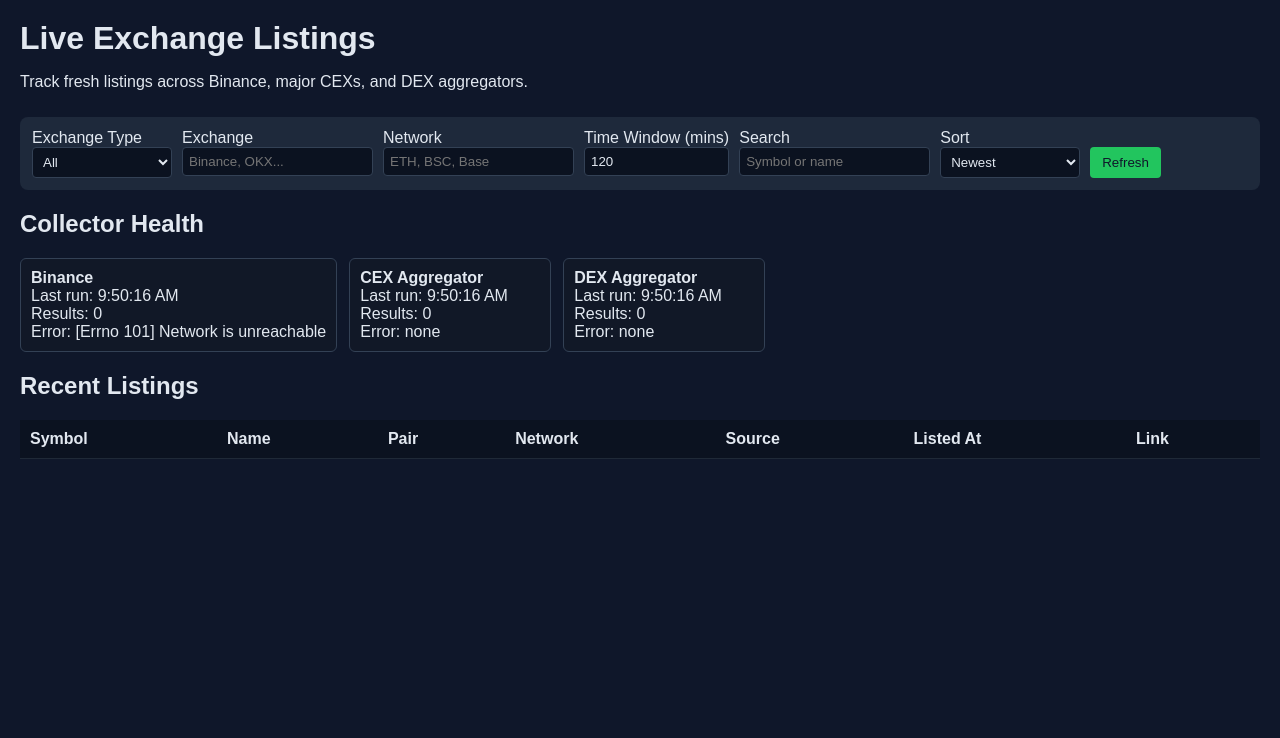
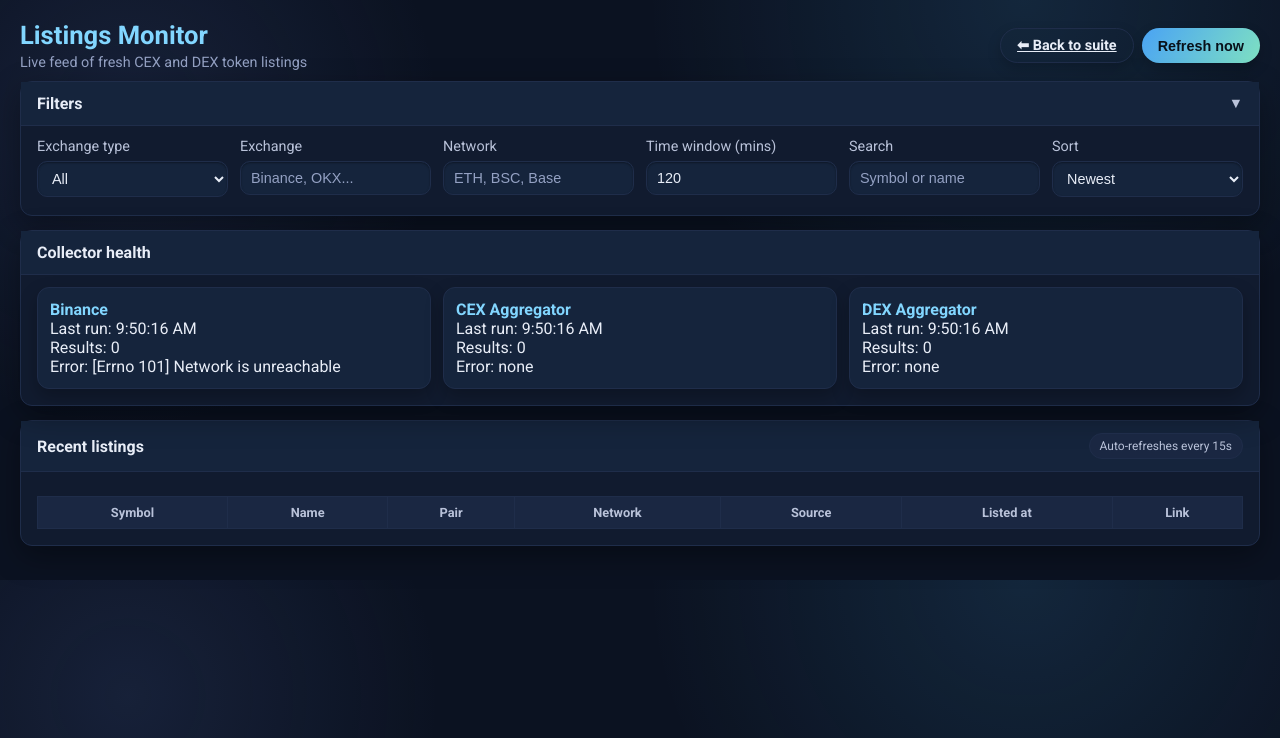
Before and after one commit to savvaniss/mean-pair, a FastAPI app: page /listings in a window 1280 px wide. Shown: the top 738 px of the page. Run offline with FastAPI, Linux system fonts and the light colour scheme; data that the repository does not hold is empty.

Commit message:
Integrate listings page with suite layout

```diff
--- a/static/css/listings.css
+++ b/static/css/listings.css
@@ -1,96 +1,51 @@
-body {
-    font-family: Arial, sans-serif;
-    margin: 0;
-    padding: 0 20px;
-    background: #0f172a;
-    color: #e2e8f0;
+.filters-grid {
+    display: grid;
+    grid-template-columns: repeat(auto-fit, minmax(180px, 1fr));
+    gap: 12px;
 }
 
-header {
-    padding: 20px 0 10px 0;
+.stacked-field {
+    display: flex;
+    flex-direction: column;
+    gap: 6px;
+    font-size: 0.9rem;
+    color: var(--text-subtle);
 }
 
-h1 {
-    margin: 0;
+.stacked-field input,
+.stacked-field select {
+    width: 100%;
+    padding: 8px 10px;
+    border-radius: 10px;
+    border: 1px solid var(--border);
+    background: var(--surface-light);
+    color: var(--text-main);
 }
 
-#filters {
-    display: flex;
-    flex-wrap: wrap;
-    gap: 10px;
-    margin-bottom: 15px;
-    background: #1e293b;
-    padding: 12px;
-    border-radius: 8px;
-}
-
-.filter {
-    display: flex;
-    flex-direction: column;
-    min-width: 140px;
-}
-
-.filter input,
-.filter select {
-    padding: 6px;
-    border-radius: 4px;
-    border: 1px solid #334155;
-    background: #0b1220;
-    color: #e2e8f0;
-}
-
-#refresh {
-    align-self: flex-end;
-    padding: 8px 12px;
-    background: #22c55e;
-    color: #0f172a;
-    border: none;
-    border-radius: 4px;
-    cursor: pointer;
-}
-
-#refresh:hover {
-    background: #16a34a;
-}
-
-#health {
-    margin-bottom: 12px;
-}
-
-#healthStatus {
-    display: flex;
+.health-grid {
+    display: grid;
+    grid-template-columns: repeat(auto-fit, minmax(180px, 1fr));
     gap: 12px;
-    flex-wrap: wrap;
 }
 
 .health-card {
-    background: #111827;
-    border: 1px solid #334155;
-    border-radius: 6px;
-    padding: 10px;
-    min-width: 180px;
+    border: 1px solid var(--border);
+    background: var(--surface-light);
+    border-radius: 12px;
+    padding: 12px;
+    color: var(--text-main);
+    box-shadow: 0 8px 18px rgba(0, 0, 0, 0.25);
 }
 
-.table-wrapper {
-    overflow-x: auto;
+.health-card strong {
+    color: var(--primary);
 }
 
-table {
-    width: 100%;
-    border-collapse: collapse;
-    background: #111827;
+#listingsTable a {
+    color: var(--primary);
+    text-decoration: none;
 }
 
-th, td {
-    padding: 10px;
-    text-align: left;
-    border-bottom: 1px solid #1f2937;
+#listingsTable a:hover {
+    text-decoration: underline;
 }
-
-th {
-    background: #0b1220;
-}
-
-a {
-    color: #22c55e;
-}
--- a/templates/listings.html
+++ b/templates/listings.html
@@ -1,58 +1,85 @@
 <!DOCTYPE html>
 <html lang="en">
 <head>
-    <meta charset="UTF-8">
-    <title>New Listings Monitor</title>
-    <link rel="stylesheet" href="/static/css/listings.css">
+    <meta charset="UTF-8" />
+    <title>Listings Monitor</title>
+    <link rel="stylesheet" href="https://fonts.googleapis.com/css2?family=Roboto:wght@300;400;500;700&display=swap" />
+    <link rel="stylesheet" href="/static/css/theme.css" />
+    <link rel="stylesheet" href="/static/css/listings.css" />
 </head>
 <body>
-    <header>
-        <h1>Live Exchange Listings</h1>
-        <p>Track fresh listings across Binance, major CEXs, and DEX aggregators.</p>
-    </header>
+    <div class="top-bar">
+        <div class="title-block">
+            <h1>Listings Monitor</h1>
+            <div class="title-sub">Live feed of fresh CEX and DEX token listings</div>
+        </div>
+        <div class="control-buttons">
+            <a class="btn btn-ghost" href="/">⬅ Back to suite</a>
+            <button class="btn btn-primary" id="refresh">Refresh now</button>
+        </div>
+    </div>
 
-    <section id="filters">
-        <div class="filter">
-            <label for="exchangeType">Exchange Type</label>
+    <div class="row">
+        <div class="card" data-collapsible>
+            <div class="card-header">
+                <h2>Filters</h2>
+                <span class="toggle-icon">▼</span>
+            </div>
+            <div class="card-body">
+                <div class="filters-grid">
+                    <label class="stacked-field">
+                        Exchange type
                         <select id="exchangeType">
                             <option value="">All</option>
                             <option value="cex">CEX</option>
                             <option value="dex">DEX</option>
                         </select>
-        </div>
-        <div class="filter">
-            <label for="exchange">Exchange</label>
+                    </label>
+                    <label class="stacked-field">
+                        Exchange
                         <input id="exchange" type="text" placeholder="Binance, OKX..." />
-        </div>
-        <div class="filter">
-            <label for="network">Network</label>
+                    </label>
+                    <label class="stacked-field">
+                        Network
                         <input id="network" type="text" placeholder="ETH, BSC, Base" />
-        </div>
-        <div class="filter">
-            <label for="minutes">Time Window (mins)</label>
+                    </label>
+                    <label class="stacked-field">
+                        Time window (mins)
                         <input id="minutes" type="number" value="120" min="5" max="1440" />
-        </div>
-        <div class="filter">
-            <label for="search">Search</label>
+                    </label>
+                    <label class="stacked-field">
+                        Search
                         <input id="search" type="text" placeholder="Symbol or name" />
-        </div>
-        <div class="filter">
-            <label for="sort">Sort</label>
+                    </label>
+                    <label class="stacked-field">
+                        Sort
                         <select id="sort">
                             <option value="listed_at_desc">Newest</option>
                             <option value="listed_at_asc">Oldest</option>
                         </select>
+                    </label>
                 </div>
-        <button id="refresh">Refresh</button>
-    </section>
+            </div>
+        </div>
+    </div>
 
-    <section id="health">
-        <h2>Collector Health</h2>
-        <div id="healthStatus"></div>
-    </section>
+    <div class="row">
+        <div class="card">
+            <div class="card-header">
+                <h2>Collector health</h2>
+            </div>
+            <div class="card-body">
+                <div id="healthStatus" class="health-grid"></div>
+            </div>
+        </div>
+    </div>
 
-    <section>
-        <h2>Recent Listings</h2>
+    <div class="card">
+        <div class="card-header">
+            <h2>Recent listings</h2>
+            <span class="chip" id="listingsHint">Auto-refreshes every 15s</span>
+        </div>
+        <div class="card-body">
             <div class="table-wrapper">
                 <table id="listingsTable">
                     <thead>
@@ -62,14 +89,15 @@
                             <th>Pair</th>
                             <th>Network</th>
                             <th>Source</th>
-                        <th>Listed At</th>
+                            <th>Listed at</th>
                             <th>Link</th>
                         </tr>
                     </thead>
                     <tbody></tbody>
                 </table>
             </div>
-    </section>
+        </div>
+    </div>
 
     <script src="/static/js/listings.js"></script>
 </body>
```
Lines whose indentation alone changed are shown as unchanged.
